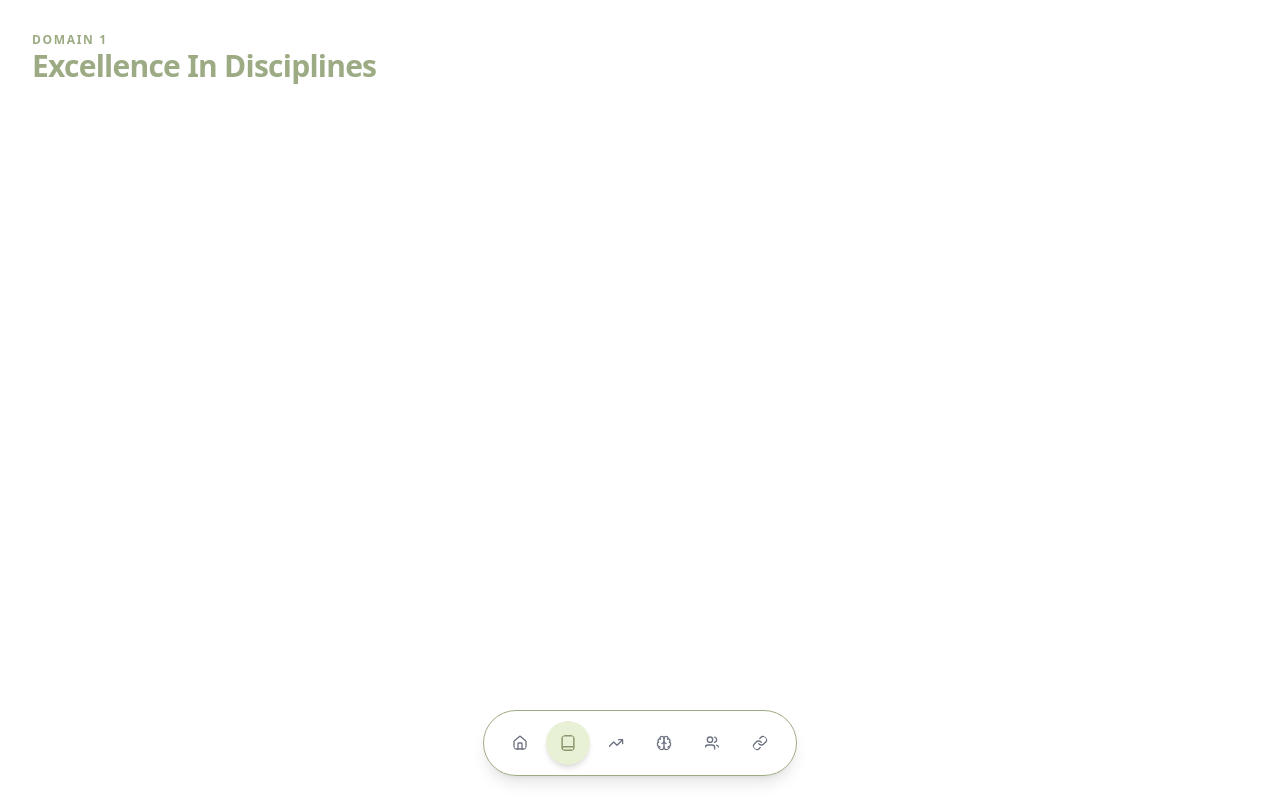
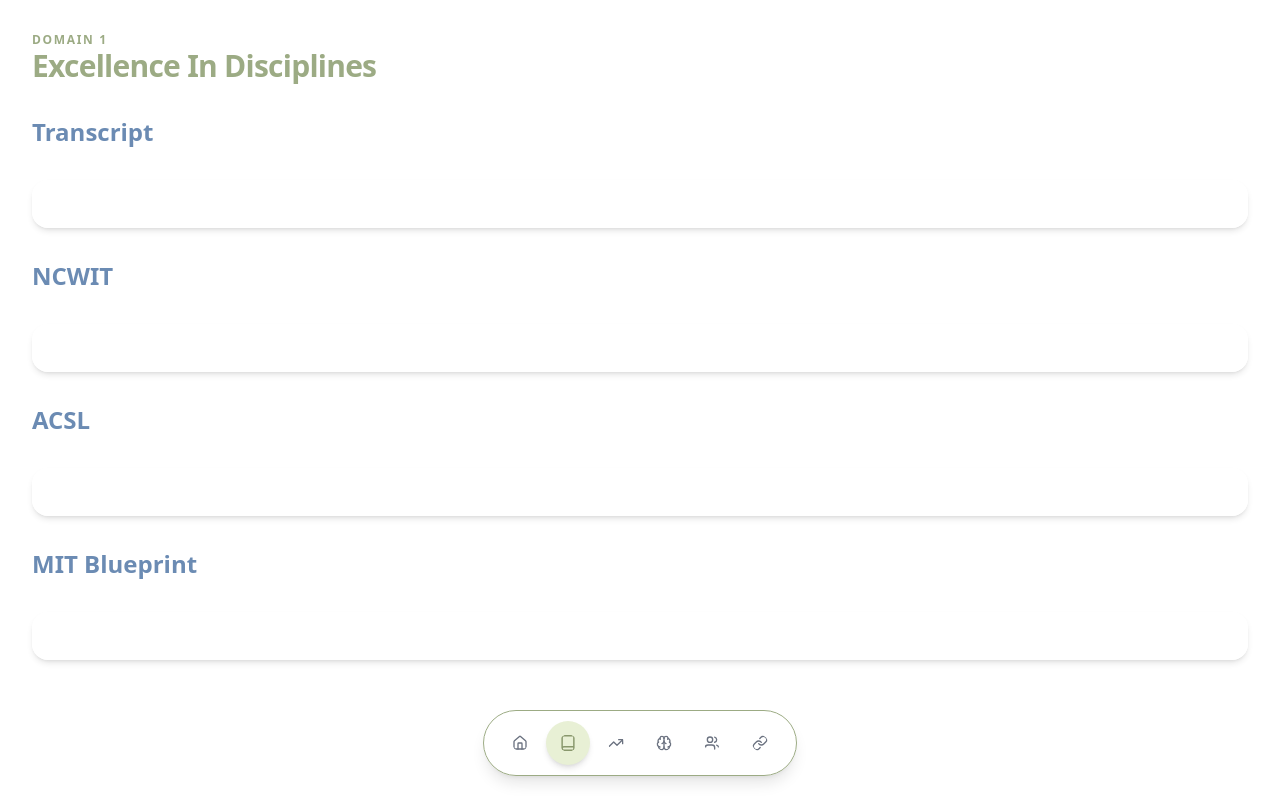
Before and after one commit to heonaliu/stem, a React (Vite) app: page /domain1 in a window 1280 px wide. Built offline with nearby package versions, Linux system fonts and the light colour scheme.

Commit message:
add basic subheadings with cards

```diff
--- a/src/components/Card.jsx
+++ b/src/components/Card.jsx
@@ -1,8 +1,9 @@
-export default function Card({ children }) {
+export default function Card({ title, image}) {
     return (
         <div className= "bg-white/80 backdrop-blur rounded-2xl shadow-md p-4 md:p-6 flex flex col gap-4 w-full"
         >
-            {children}
+            {title}
+            {image}
         </div>
     )
 }
--- a/src/components/EvidenceCard.jsx
+++ b/src/components/EvidenceCard.jsx
@@ -1,7 +1,7 @@
-export default function EvidenceCard() {
-    return (
-        <h1 className="text-4xl font-bold text-blue-500">
-            Evidence Card
-        </h1>
-    );
+export default function EvidenceCard({  content }) {
+  return (
+    <div>
+      <p> {content} </p>
+    </div>
+  );
 }
--- /dev/null
+++ b/src/components/Subheading.jsx
@@ -0,0 +1,5 @@
+export default function Subheading({ title }) {
+  return <h1 className="text-2xl font-bold text-accent-600">
+    {title}
+    </h1>;
+}
--- a/src/pages/Domain1.jsx
+++ b/src/pages/Domain1.jsx
@@ -1,9 +1,23 @@
+import Subheading from "@/components/Subheading";
 import Header from "../components/Header";
+import EvidenceCard from "@/components/EvidenceCard";
+import Card from "@/components/Card";
 
 export default function Domain1() {
   return (
     <div className="p-8 flex flex-col gap-8">
       <Header domain="1" title="Excellence In Disciplines" />
+      <Subheading title="Transcript" />
+      <Card children={"yayy"} />
+
+      <Subheading title="NCWIT" />
+      <Card children={"yayy"} />
+
+      <Subheading title="ACSL" />
+      <Card children={"yayy"} />
+
+      <Subheading title="MIT Blueprint" />
+      <Card children={"yayy"} />
     </div>
   );
 }
```
